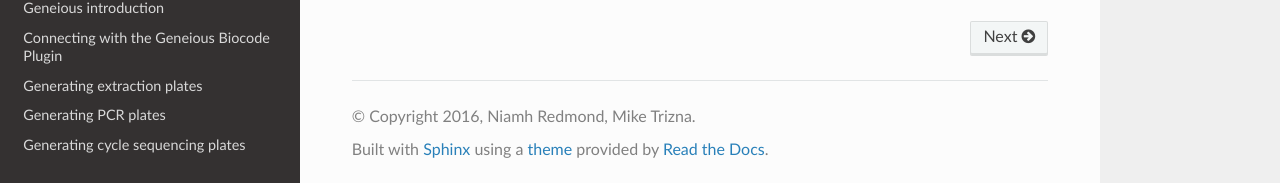
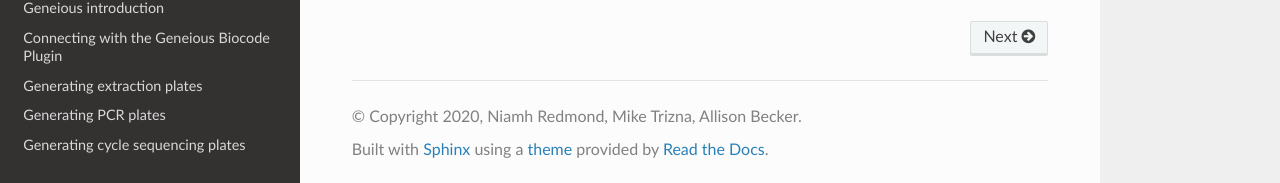
Before and after one commit to SIBarcodeNetwork/ReadtheDocsMaster, a Sphinx documentation site: the page built from Docs/index.rst, in a window 1280 px wide and 900 px high, scrolled down 2897 px. Shown: the part 714-897 px from the top of the window. Built offline with Sphinx 7.4.7 and the Read the Docs theme 2.0.0, drawn with Linux system fonts in a browser that asks for light colours.

Commit message:
Update copyright
Update date to 2020 and add Allison

```diff
--- a/Docs/conf.py
+++ b/Docs/conf.py
@@ -44,7 +44,7 @@ master_doc = 'index'
 
 # General information about the project.
 project = u'SI Barcode Network Informatics Documentation'
-copyright = u'2016, Niamh Redmond, Mike Trizna'
+copyright = u'2020, Niamh Redmond, Mike Trizna, Allison Becker'
 
 # The version info for the project you're documenting, acts as replacement for
 # |version| and |release|, also used in various other places throughout the
```
